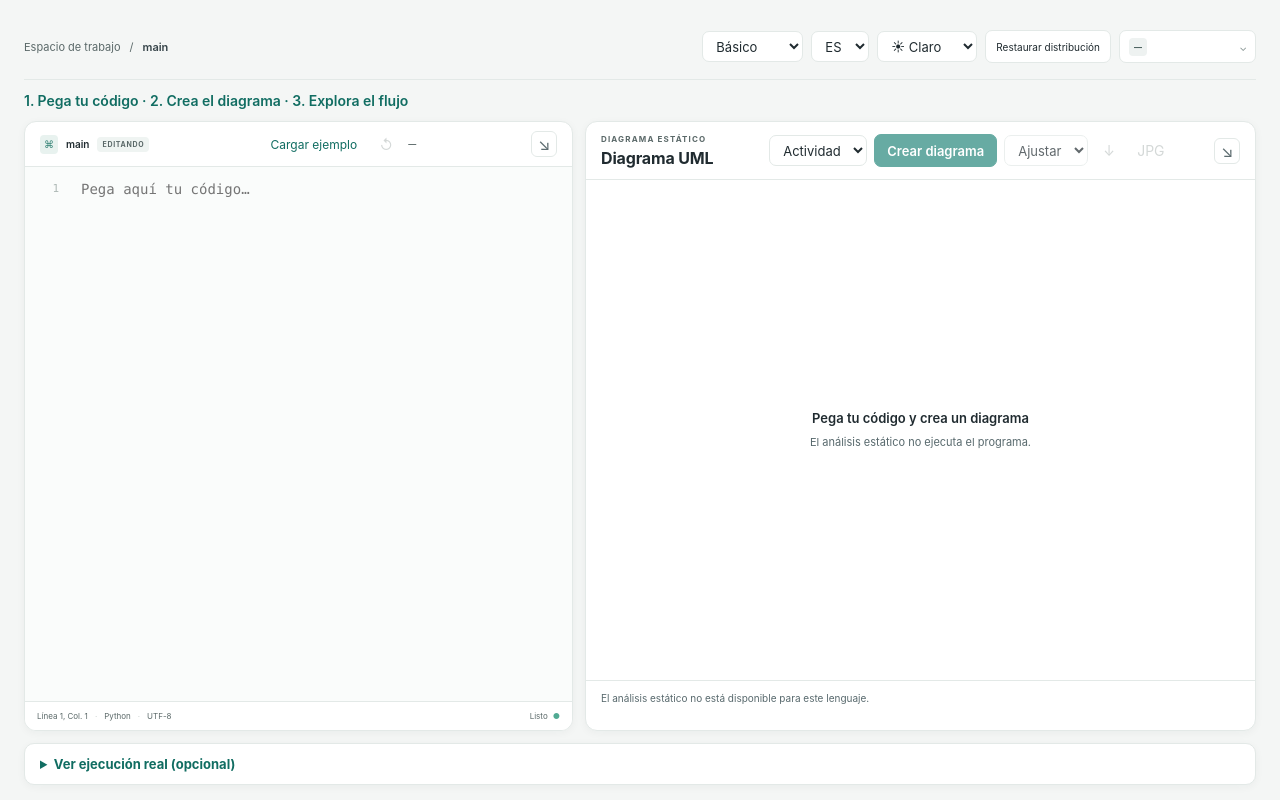
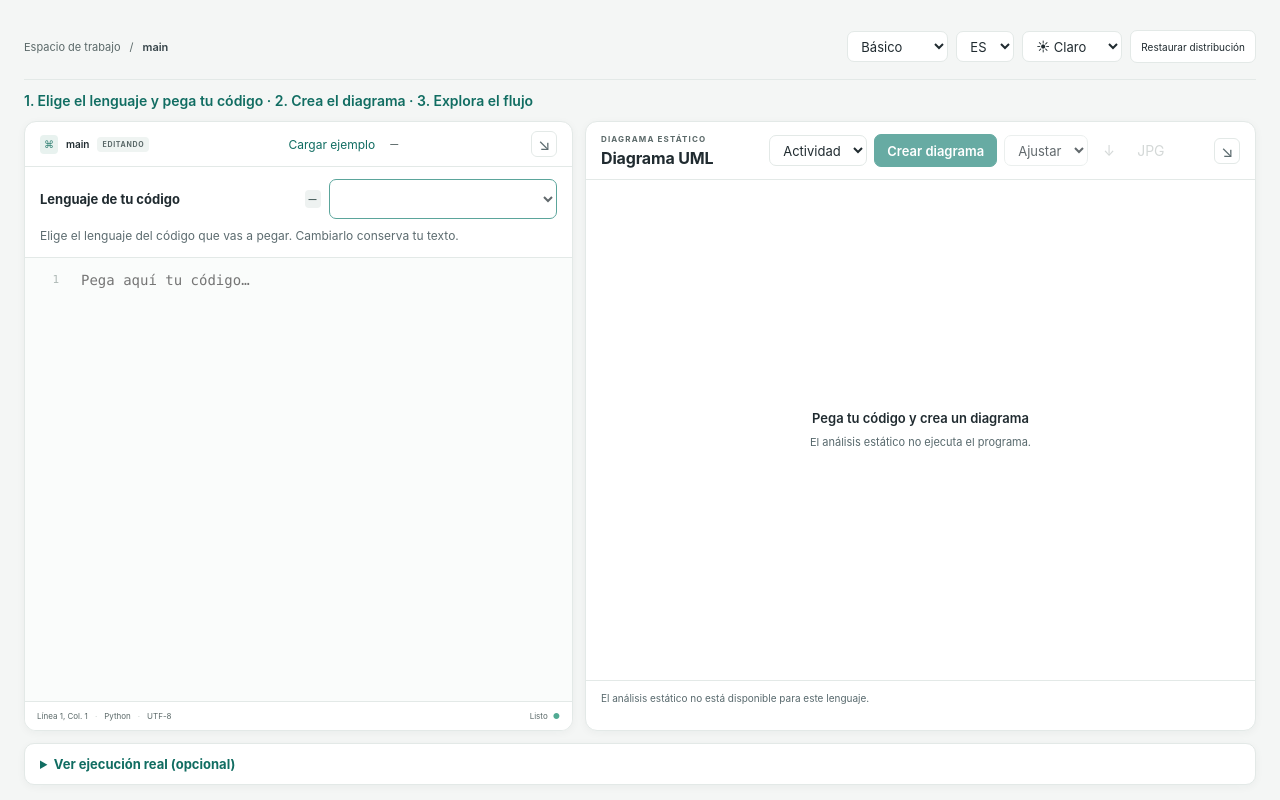
Before and after one commit to AngelmzDev/CodeFlow-Studio, a website with bundled scripts: page web/index.html in a window 1280 px wide. Built offline with nearby package versions, Linux system fonts and the light colour scheme; no server answers.

Commit message:
fix: make code language selection clear for students

```diff
--- a/web/app.js
+++ b/web/app.js
@@ -208,7 +208,10 @@ function visibleLanguageLabel(adapter, language) {
   return adapter?.label || language;
 }
 function updateAnalysisAvailability() {
-  const supported = !state.offline && state.adapter?.analysis === true;
+  const supported =
+    !state.offline &&
+    state.adapter?.available === true &&
+    state.adapter?.analysis === true;
   $('diagram-generate').disabled = !supported;
   if (!supported && !state.analysisCurrent)
     setText('diagram-explanation', t('noStaticAnalyzer', state.uiLanguage));
@@ -236,6 +239,7 @@ function renderLanguageMenu() {
   select.replaceChildren();
   nav.replaceChildren();
   const languages = [...new Set(state.adapters.map((a) => a.language))];
+  select.disabled = state.offline || !state.adapters.some((a) => a.available);
   if (!languages.length) {
     const option = document.createElement('option');
     option.value = '';
@@ -259,6 +263,8 @@ function renderLanguageMenu() {
     const option = document.createElement('option');
     option.value = lang;
     option.textContent = visibleLanguageLabel(adapter, lang);
+    if (adapter?.available === false)
+      option.textContent += ` — ${t('runtimeMissing', state.uiLanguage)}`;
     option.disabled = !!adapter && !adapter.available;
     select.append(option);
     const item = document.createElement('div');
@@ -280,7 +286,8 @@ function renderLanguageMenu() {
     nav.append(item);
   }
   if (!languages.includes(state.selectedLanguage))
-    state.selectedLanguage = languages[0];
+    state.selectedLanguage =
+      state.adapters.find((a) => a.available)?.language || languages[0];
   syncLanguage(state.selectedLanguage);
   setText('adapter-count', String(languages.length).padStart(2, '0'));
 }
@@ -1621,11 +1628,9 @@ function bind() {
     const stdin = $('stdin-input').value;
     state.selectedLanguage = e.target.value;
     syncLanguage(e.target.value);
-    if (dirty || document.documentElement.dataset.mode === 'basic') {
-      loadSource(source, filename, dirty, false, filenameExplicit);
-      $('entry-input').value = entry;
-      $('stdin-input').value = stdin;
-    } else restoreExample();
+    loadSource(source, filename, dirty, false, filenameExplicit);
+    $('entry-input').value = entry;
+    $('stdin-input').value = stdin;
     saveDraft();
   });
   $('load-example').addEventListener('click', restoreExample);
--- a/web/i18n.js
+++ b/web/i18n.js
@@ -10,7 +10,11 @@ const messages = {
     workspace: 'Espacio de trabajo',
     untitled: 'Sin título',
     loading: 'Cargando',
-    basicHint: '1. Pega tu código · 2. Crea el diagrama · 3. Explora el flujo',
+    basicHint:
+      '1. Elige el lenguaje y pega tu código · 2. Crea el diagrama · 3. Explora el flujo',
+    codeLanguage: 'Lenguaje de tu código',
+    codeLanguageHelp:
+      'Elige el lenguaje del código que vas a pegar. Cambiarlo conserva tu texto.',
     pythonLanguage: 'Python',
     javaLanguage: 'Java',
     localWorkspace: 'Espacio local',
@@ -195,7 +199,10 @@ const messages = {
     untitled: 'Untitled',
     loading: 'Loading',
     basicHint:
-      '1. Paste your code · 2. Create the diagram · 3. Explore the flow',
+      '1. Choose the language and paste your code · 2. Create the diagram · 3. Explore the flow',
+    codeLanguage: 'Code language',
+    codeLanguageHelp:
+      'Choose the language of the code you will paste. Changing it keeps your text.',
     pythonLanguage: 'Python',
     javaLanguage: 'Java',
     localWorkspace: 'Local workspace',
--- a/web/index.html
+++ b/web/index.html
@@ -115,15 +115,6 @@
             >
               Restaurar distribución
             </button>
-            <label class="select-wrap"
-              ><span class="lang-glyph" id="language-glyph">—</span
-              ><select
-                id="language-select"
-                aria-label="Idioma"
-                data-i18n-aria="language"
-              ></select
-              ><span class="select-caret">⌄</span></label
-            >
             <button
               class="tool-button"
               id="import-button"
@@ -192,7 +183,8 @@
         </section>
 
         <p class="basic-hint" data-i18n="basicHint">
-          1. Pega tu código · 2. Crea el diagrama · 3. Explora el flujo
+          1. Elige el lenguaje y pega tu código · 2. Crea el diagrama · 3.
+          Explora el flujo
         </p>
 
         <section class="workspace-grid">
@@ -246,6 +238,25 @@
                   ↺</button
                 ><span class="language-tag" id="editor-language">—</span>
               </div>
+            </div>
+            <div class="code-language-picker">
+              <label for="language-select" data-i18n="codeLanguage"
+                >Lenguaje de tu código</label
+              >
+              <div class="code-language-control">
+                <span class="lang-glyph" id="language-glyph" aria-hidden="true"
+                  >—</span
+                >
+                <select
+                  id="language-select"
+                  disabled
+                  aria-describedby="code-language-help"
+                ></select>
+              </div>
+              <p id="code-language-help" data-i18n="codeLanguageHelp">
+                Elige el lenguaje del código que vas a pegar. Cambiarlo conserva
+                tu texto.
+              </p>
             </div>
             <div class="editor-content" id="editor-content">
               <div
--- a/web/styles.css
+++ b/web/styles.css
@@ -539,6 +539,51 @@ button {
   background: var(--code-bg);
   overflow: hidden;
 }
+.code-language-picker {
+  flex: none;
+  display: grid;
+  grid-template-columns: minmax(0, 1fr) minmax(120px, 1fr);
+  align-items: center;
+  gap: 8px 12px;
+  padding: 12px 15px;
+  border-bottom: 1px solid var(--line);
+  background: var(--panel);
+}
+.code-language-picker > label {
+  font-size: 13px;
+  font-weight: 650;
+  color: var(--ink);
+}
+.code-language-control {
+  display: flex;
+  align-items: center;
+  gap: 8px;
+  min-width: 0;
+}
+.code-language-control select {
+  width: 100%;
+  min-width: 0;
+  min-height: 40px;
+  padding: 6px 10px;
+  font: inherit;
+  font-size: 14px;
+  color: var(--ink);
+  background: var(--panel);
+  border: 1px solid var(--teal);
+  border-radius: 7px;
+  cursor: pointer;
+}
+.code-language-control select:focus-visible {
+  outline: 2px solid var(--teal);
+  outline-offset: 2px;
+}
+.code-language-picker p {
+  grid-column: 1 / -1;
+  margin: 0;
+  color: var(--muted);
+  font-size: 12px;
+  line-height: 1.5;
+}
 .line-gutter {
   width: 42px;
   flex: none;
@@ -2019,6 +2064,7 @@ textarea:focus-visible {
 }
 :root[data-mode='basic'] #import-button,
 :root[data-mode='basic'] #import-trace-button,
+:root[data-mode='basic'] #reset-source,
 :root[data-mode='basic'] .theme-toggle {
   display: none;
 }
@@ -2164,9 +2210,6 @@ textarea:focus-visible {
   padding: 4px 7px;
   font-size: 9px;
   cursor: pointer;
-}
-:root[data-mode='advanced'] #load-example {
-  display: none;
 }
 :root[data-theme='dark'] .load-example-button,
 :root[data-theme='dark'] .basic-run-disclosure summary {
```
Also changed, not shown: docs/guia-estudiantes.md (+1 -1 lines), tests/e2e/student.spec.ts (+34 -0 lines), tests/e2e/studio.spec.ts (+3 -0 lines).
